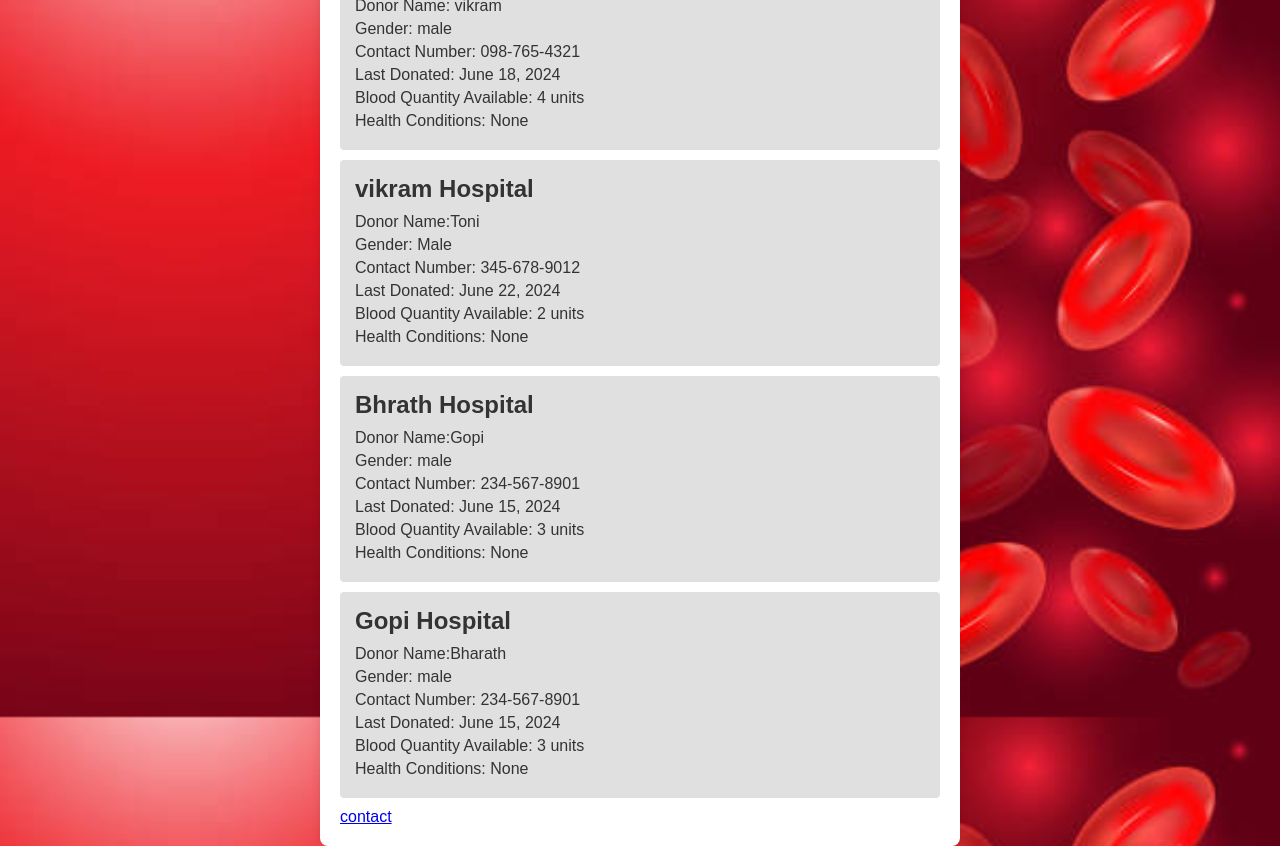
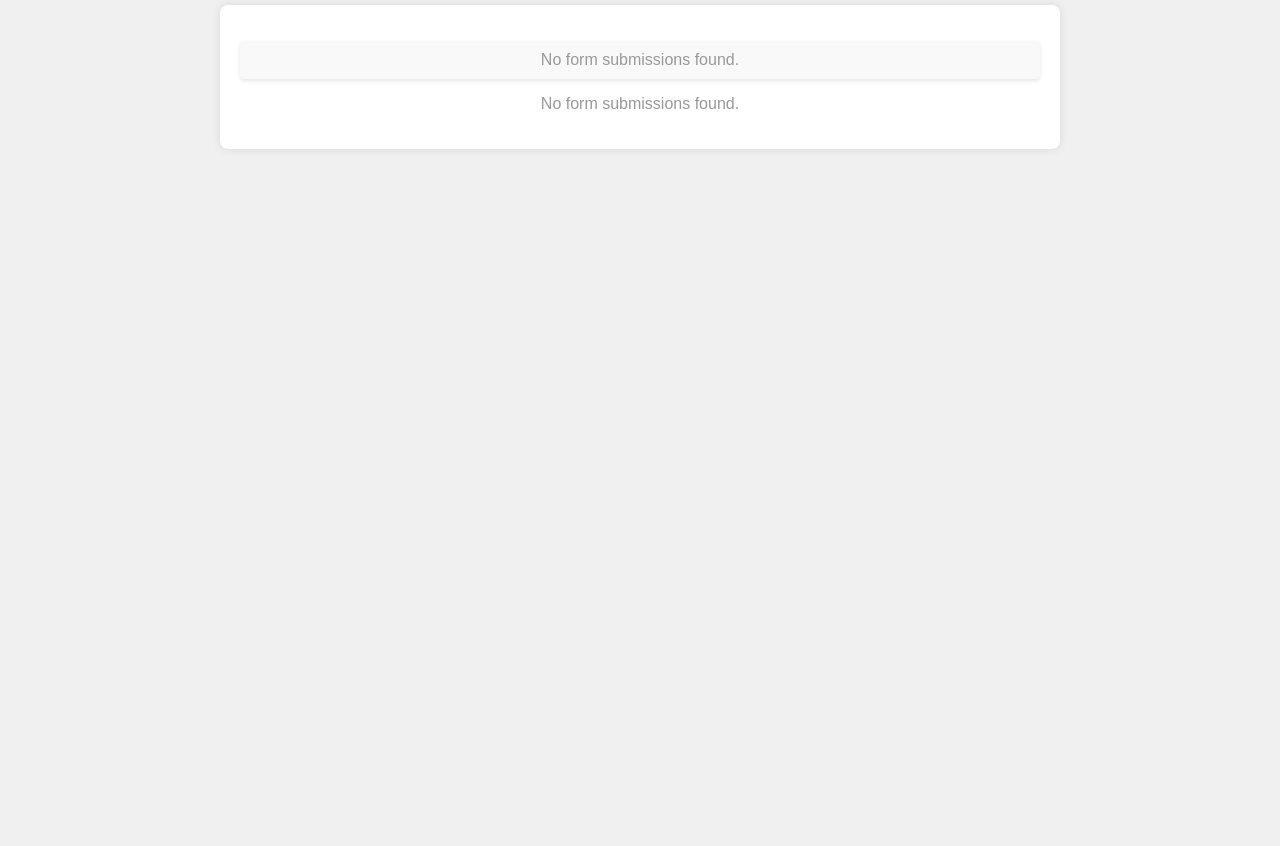
Before and after one commit to Eshwar125/Blood_donation-, a plain HTML site: page B-.html in a window 1280 px wide. Shown: the part 83-929 px from the top of the page. After the commit the page ends 800 px from the top, so only its background shows below. Drawn offline with Linux system fonts and the light colour scheme.

Commit message:
Update B-.html

```diff
--- a/B-.html
+++ b/B-.html
@@ -3,92 +3,87 @@
 <head>
     <meta charset="UTF-8">
     <meta name="viewport" content="width=device-width, initial-scale=1.0">
-    <title>B- Blood Group Availability</title>
+    <title>B- Information</title>
     <style>
         body {
             font-family: Arial, sans-serif;
             background-color: #f0f0f0;
-            color: #333;
             margin: 0;
             padding: 20px;
-            display: flex;
-            justify-content: center;
-            align-items: center;
-            height: 100vh;
-            background-image: url(blood3.jpg);
-            background-repeat: no-repeat;
-            background-attachment: fixed;
-            background-size: 100% 100%;
         }
-        .container {
+
+        h2 {
+            text-align: center;
+            color: #333;
+        }
+
+        #history-container {
+            max-width: 800px;
+            margin: 0 auto;
             background-color: #fff;
             padding: 20px;
             border-radius: 8px;
             box-shadow: 0 0 10px rgba(0, 0, 0, 0.1);
-            width: 100%;
-            max-width: 600px;
         }
-        h1 {
+
+        #formDataList {
+            list-style-type: none;
+            padding: 0;
+        }
+
+        #formDataList li {
+            margin-bottom: 10px;
+            padding: 10px;
+            background-color: #f9f9f9;
+            border-radius: 4px;
+            box-shadow: 0 2px 4px rgba(0, 0, 0, 0.1);
+        }
+
+        #formDataList li:last-child {
+            margin-bottom: 0;
+        }
+
+        #formDataList li p {
+            margin: 0;
+        }
+
+        .no-data-message {
             text-align: center;
-            margin-bottom: 20px;
-        }
-        .blood-group {
-            background-color: #e0e0e0;
-            padding: 15px;
-            border-radius: 4px;
-            margin-bottom: 10px;
-        }
-        .blood-group h2 {
-            margin: 0 0 10px;
-        }
-        .blood-group p {
-            margin: 5px 0;
+            color: #999;
         }
     </style>
 </head>
 <body>
-    <div class="container">
-      <a href="groupbd.html" class="back-button">&lt;</a>
-        <h1>B- Blood Group Availability</h1>
+    <h2>B- Information</h2>
+    <div id="history-container">
+        <ul id="formDataList"></ul>
+        <p class="no-data-message">No form submissions found.</p>
+    </div>
 
-        <div class="blood-group">
-            <h2>Toni Hospital</h2>
-            <p>Donor Name: vikram</p>
-            <p>Gender: male</p>
-            <p>Contact Number: 098-765-4321</p>
-            <p>Last Donated: June 18, 2024</p>
-            <p>Blood Quantity Available: 4 units</p>
-            <p>Health Conditions: None</p>
-        </div>
+    <script>
+        document.addEventListener('DOMContentLoaded', function() {
+            const formDataList = document.getElementById('formDataList');
+            const formDataArray = JSON.parse(localStorage.getItem('formDataArray')) || [];
 
-        <div class="blood-group">
-            <h2>vikram Hospital</h2>
-            <p>Donor Name:Toni</p>
-            <p>Gender: Male</p>
-            <p>Contact Number: 345-678-9012</p>
-            <p>Last Donated: June 22, 2024</p>
-            <p>Blood Quantity Available: 2 units</p>
-            <p>Health Conditions: None</p>
-        </div>
-        <div class="blood-group">
-            <h2>Bhrath Hospital</h2>
-            <p>Donor Name:Gopi</p>
-            <p>Gender: male</p>
-            <p>Contact Number: 234-567-8901</p>
-            <p>Last Donated: June 15, 2024</p>
-            <p>Blood Quantity Available: 3 units</p>
-            <p>Health Conditions: None</p>
-        </div>
-         <div class="blood-group">
-            <h2>Gopi Hospital</h2>
-            <p>Donor Name:Bharath</p>
-            <p>Gender: male</p>
-            <p>Contact Number: 234-567-8901</p>
-            <p>Last Donated: June 15, 2024</p>
-            <p>Blood Quantity Available: 3 units</p>
-            <p>Health Conditions: None</p>
-        </div>
-      <a href="support.html" class="support-button">contact</a>
-    </div>
+            if (formDataArray.length > 0) {
+                formDataArray.forEach(formData => {
+                    const listItem = document.createElement('li');
+                    listItem.innerHTML = `
+                        <p><strong>Name:</strong> ${formData.name}</p>
+                        <p><strong>Email:</strong> ${formData.email}</p>
+                        <p><strong>Phone:</strong> ${formData.phone}</p>
+                        <p><strong>Blood Group:</strong> ${formData.blood_group}</p>
+                        <p><strong>Date:</strong> ${formData.date}</p>
+                    `;
+                    formDataList.appendChild(listItem);
+                });
+            } else {
+                const noDataMessage = document.createElement('li');
+                noDataMessage.textContent = 'No form submissions found.';
+                noDataMessage.classList.add('no-data-message');
+                formDataList.appendChild(noDataMessage);
+            }
+        });
+    </script>
 </body>
 </html>
```
